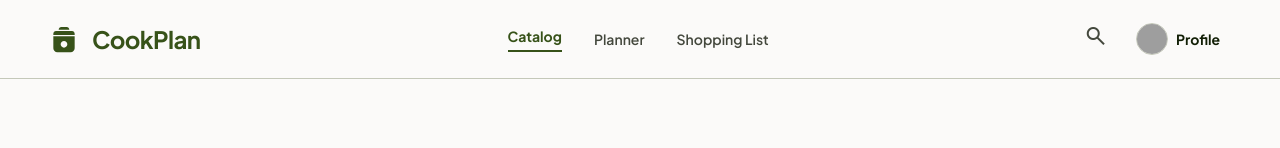
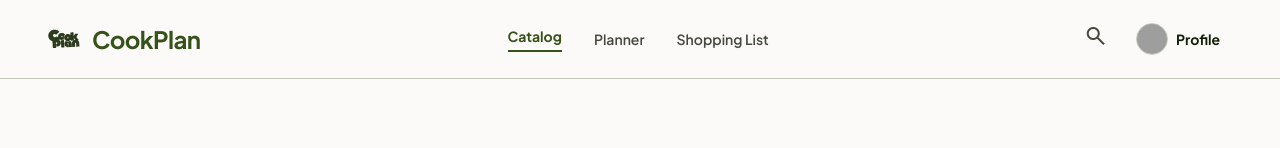
Before and after one commit to LeonardoTralala/CookPlan-Pimnas-2026, a React (Vite) app: page / in a window 1280 px wide. Both pictures are taken after a click on the button "🥗 Katalog Resep". Shown: the top 148 px of the page. Built offline with nearby package versions, Linux system fonts and the light colour scheme; grey boxes are pictures that could not be loaded.

Commit message:
menambahkan logo di bagian recipe catalog

```diff
--- a/src/App.jsx
+++ b/src/App.jsx
@@ -120,9 +120,7 @@ function App() {
             onClick={() => setActiveTab('overview')}
             className="flex items-center gap-3 cursor-pointer select-none"
           >
-            <svg className="w-8 h-8 text-primary shrink-0" viewBox="0 0 24 24" fill="currentColor" xmlns="http://www.w3.org/2000/svg">
-              <path d="M18 6h-2V5c0-1.1-.9-2-2-2h-4c-1.1 0-2 .9-2 2v1H6c-1.1 0-2 .9-2 2v1h16V8c0-1.1-.9-2-2-2zM8 5h8v1H8V5zm12 5H4v9c0 1.65 1.35 3 3 3h10c1.65 0 3-1.35 3-3v-9zm-8 8.5c-1.38 0-2.5-1.12-2.5-2.5s1.12-2.5 2.5-2.5 2.5 1.12 2.5 2.5-1.12 2.5-2.5 2.5z" />
-            </svg>
+            <img src="/cookplan-logo.svg" alt="CookPlan Logo" className="w-8 h-8 shrink-0" />
             <span className="font-sans font-bold text-2xl text-primary tracking-tight">CookPlan</span>
           </div>
 
@@ -388,9 +386,7 @@ function App() {
             {/* Left side brand */}
             <div className="flex flex-col items-center md:items-start text-center md:text-left max-w-sm">
               <div className="flex items-center gap-3 mb-4">
-                <svg className="w-8 h-8 text-primary shrink-0" viewBox="0 0 24 24" fill="currentColor" xmlns="http://www.w3.org/2000/svg">
-                  <path d="M18 6h-2V5c0-1.1-.9-2-2-2h-4c-1.1 0-2 .9-2 2v1H6c-1.1 0-2 .9-2 2v1h16V8c0-1.1-.9-2-2-2zM8 5h8v1H8V5zm12 5H4v9c0 1.65 1.35 3 3 3h10c1.65 0 3-1.35 3-3v-9zm-8 8.5c-1.38 0-2.5-1.12-2.5-2.5s1.12-2.5 2.5-2.5 2.5 1.12 2.5 2.5-1.12 2.5-2.5 2.5z" />
-                </svg>
+                <img src="/cookplan-logo.svg" alt="CookPlan Logo" className="w-8 h-8 shrink-0" />
                 <span className="font-bold text-2xl text-primary tracking-tight">CookPlan</span>
               </div>
               <p className="text-xs md:text-sm text-on-surface-variant leading-relaxed">
```
Also changed, not shown: public/cookplan-logo.svg (added).
